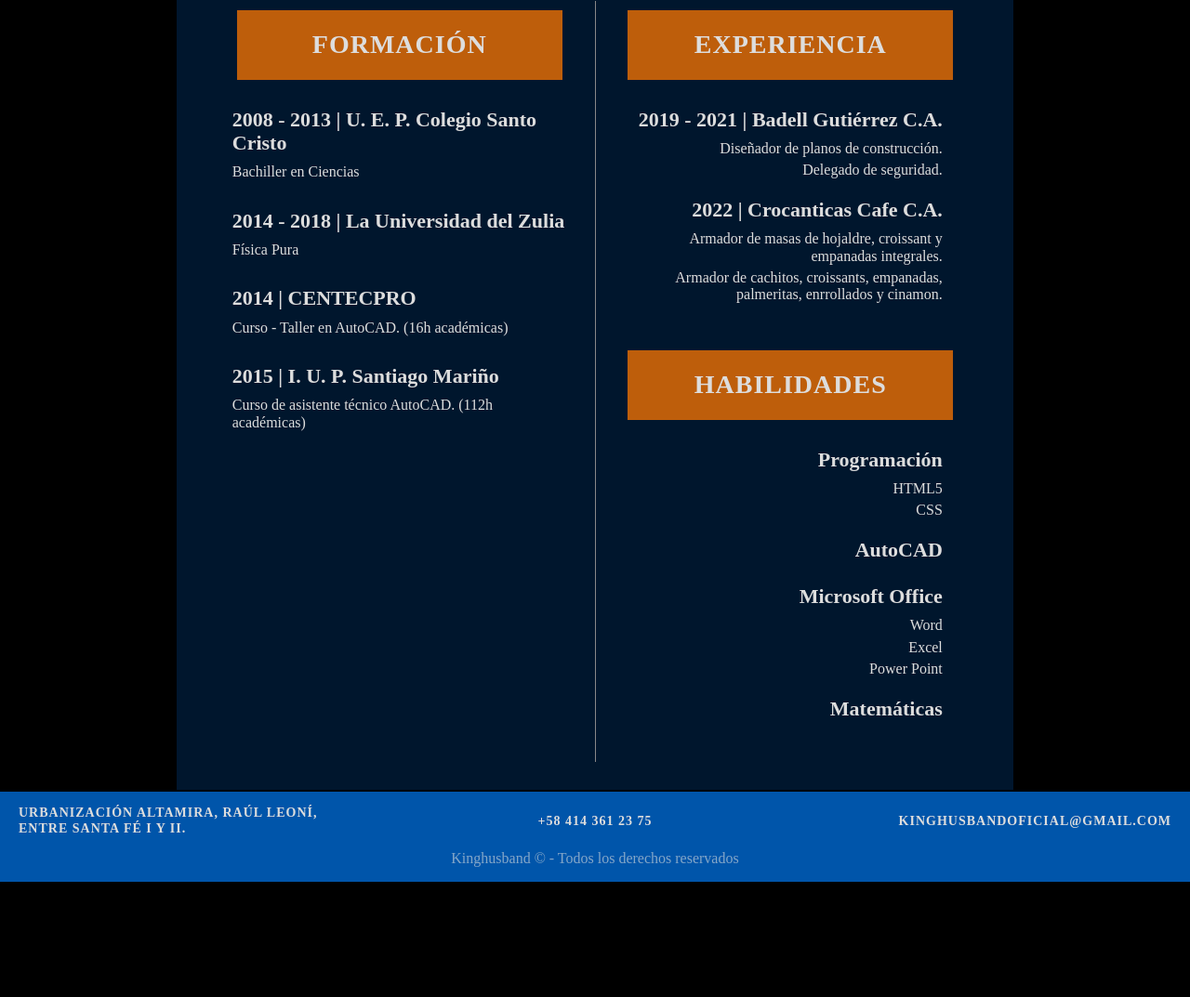
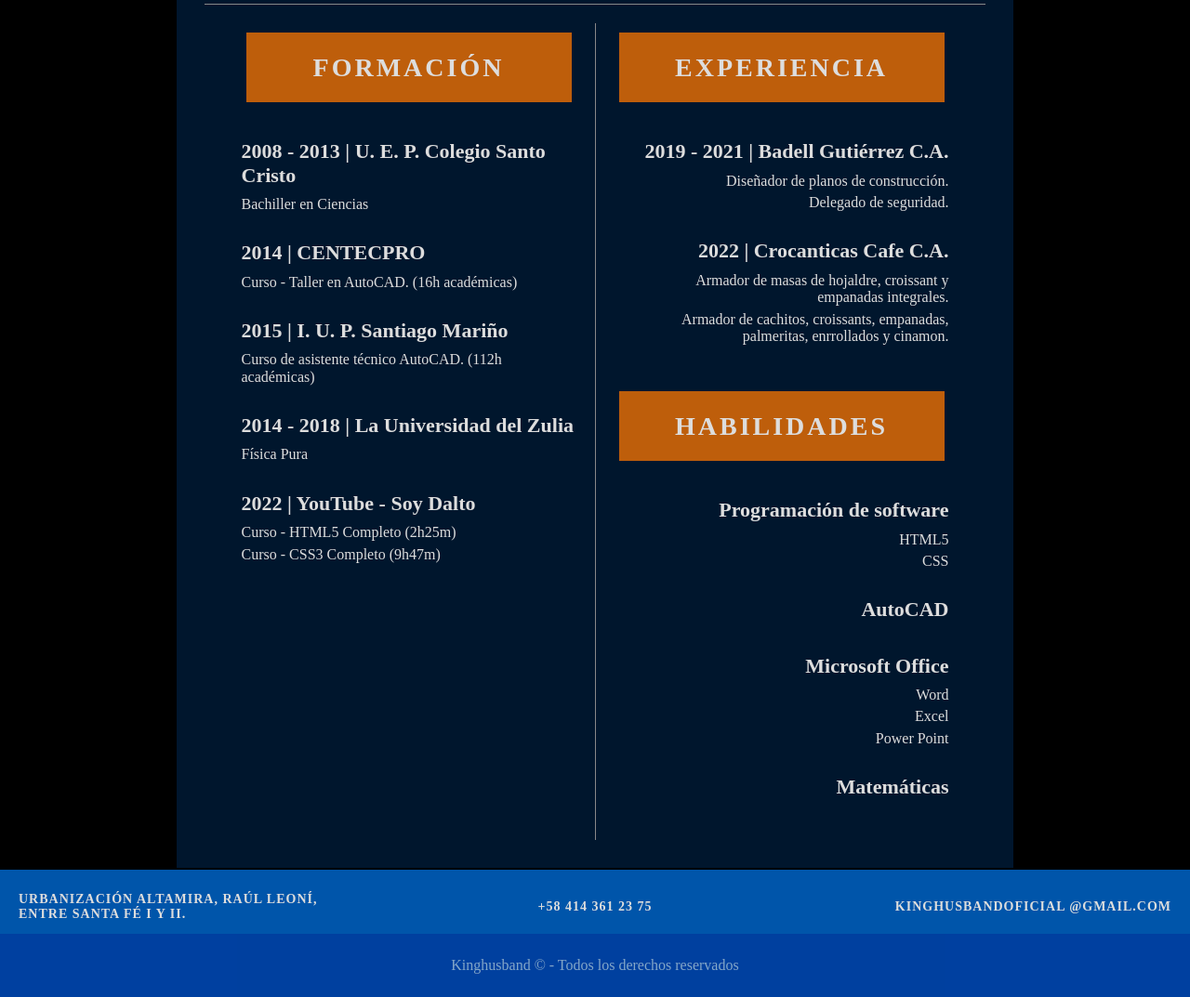
Before and after one commit to KingHusband/KingHusband.github.io, a plain HTML site: page index.html in a window 1280 px wide. Shown: the part 421-1494 px from the top of the page at 93% size. Before the commit the page ends 1370 px from the top, so only its background shows below. Drawn offline with Linux system fonts and the light colour scheme.

Commit message:
Index and Style changes

```diff
--- a/index.html
+++ b/index.html
@@ -24,7 +24,7 @@
                         Daniel Ordóñez
                     </div>
                     <div class="profile__description">
-                        Diseñador Web en formación
+                        Diseñador Web autodidacta
                     </div>
                 </div>
             </div>
@@ -47,14 +47,6 @@
                         </div>
                         <div class="formationSection">
                             <div class="formationTitles">
-                                2014 - 2018 | La Universidad del Zulia
-                            </div>
-                            <div class="formationContents">
-                                Física Pura
-                            </div>
-                        </div>
-                        <div class="formationSection">
-                            <div class="formationTitles">
                                 2014 | CENTECPRO
                             </div>
                             <div class="formationContents">
@@ -67,6 +59,25 @@
                             </div>
                             <div class="formationContents">
                                 Curso de asistente técnico AutoCAD. (112h académicas)
+                            </div>
+                        </div>
+                        <div class="formationSection">
+                            <div class="formationTitles">
+                                2014 - 2018 | La Universidad del Zulia
+                            </div>
+                            <div class="formationContents">
+                                Física Pura
+                            </div>
+                        </div>
+                        <div class="formationSection">
+                            <div class="formationTitles">
+                                2022 | YouTube - Soy Dalto
+                            </div>
+                            <div class="formationContents">
+                                Curso - HTML5 Completo (2h25m)
+                            </div>
+                            <div class="formationContents">
+                                Curso - CSS3 Completo (9h47m)
                             </div>
                         </div>
                     </div>
@@ -113,7 +124,7 @@
                         <div class="skill">
                             <div class="skillSection">
                                 <div class="skillTitles">
-                                    Programación
+                                    Programación de software
                                 </div>
                                 <div class="skillContents">
                                     HTML5
@@ -160,7 +171,7 @@
             +58 414 361 23 75
         </div>
         <div class="footerEmail">
-            kinghusbandoficial@gmail.com
+            kinghusbandoficial @gmail.com
         </div>
         <div class="footerCopyright">
             Kinghusband © - Todos los derechos reservados
--- a/style.css
+++ b/style.css
@@ -1,10 +1,6 @@
 body {
     color: #ddd;
     background: #000;
-    height: 100vh;
-    display: flex;
-    flex-direction: column;
-    height: 100%;
 }
 
 .header {
@@ -16,9 +12,9 @@ body {
 
 .headerName {
     text-transform: uppercase;
-    font-size: 12px;
+    font-size: 16px;
     font-weight: bold;
-    letter-spacing: 1px;
+    letter-spacing: 15px;
 }
 
 .cv-container {
@@ -30,8 +26,8 @@ body {
 .cv  {
     display: flex;
     flex-direction: column;
+    background-color: #05a4;
     align-items: center;
-    background-color: #05a4;
 }
 
 .profile-container {
@@ -39,8 +35,8 @@ body {
     grid-template-columns: repeat(2, 1fr);
     justify-content: center;
     align-items: center;
-    width: 900px;
     padding: 30px 0 0 0;
+    margin: 0 50px 0 100px;
     background-color: transparent;
 }
 
@@ -51,7 +47,7 @@ body {
 .profile__img {
     width: 200px;
     height: 236px;
-    margin: 30px 50px 30px 100px;
+    margin: 30px 50px 50px 0;
     background-color: #000;
     background-image: url(Multimedia/Img/Foto_Curriculum-01.jpg);
     background-size: contain;
@@ -96,7 +92,6 @@ body {
     grid-template-columns: 1fr 1px 1fr;
     justify-content: center;
     justify-items: center;
-    width: 900px;
     padding: 20px 30px 30px;
     background-color: transparent;
 }
@@ -133,7 +128,7 @@ body {
     text-transform: uppercase;
     font-size: 28px;
     font-weight: bold;
-    letter-spacing: 1px;
+    letter-spacing: 3px;
 }
 
 .exp-title, .skill-title {
@@ -152,14 +147,14 @@ body {
 }
 
 .formationTitles, .expTitles, .skillTitles {
-    margin: 0 0 10px 0;
+    margin: 10px 0 10px 0;
     font-size: 22px;
     font-weight: bolder;
 }
 
 .formationContents {
     font-size: 16px;
-    margin: 0 0 15px 0;
+    margin: 0 0 5px 0;
     align-self: start;
 }
 
@@ -173,7 +168,7 @@ body {
     display: flex;
     flex-direction: column;
     align-items: center;
-    max-width: 400px;
+    min-width: 400px;
     padding: 10px 0 0 0;
 }
 
@@ -200,7 +195,6 @@ body {
     grid-template-rows: repeat(2, 1fr);
     align-items: center;
     background: #05a;
-    padding: 15px 20px;
     border-top: 2px solid #000;
 }
 
@@ -209,6 +203,7 @@ body {
     font-size: 14px;
     font-weight: bold;
     letter-spacing: 1px;
+    padding: 20px 0 10px 0;
 }
 
 .footerNumber {
@@ -217,17 +212,21 @@ body {
 
 .footerDirection {
     text-align: start;
+    padding-left: 20px;
 }
 
 .footerEmail {
     text-align: end;
+    padding-right: 20px;
 }
 
 .footerCopyright {
-    padding: 15px 0 0 0;
-    grid-column: 2 / 3;
+    padding: 25px 0;
+    grid-column: 1 / 4;
     text-align: center;
     opacity: 0.6;
+    align-self: flex-end;
+    background: #039;
 }
 
 @media screen and (max-width: 450px) {
@@ -247,6 +246,7 @@ body {
         grid-template-columns: 1fr;
         max-width: 450px;
         width: 100%;
+        margin: 0;
     }
 
     .profile__img-container {
@@ -306,6 +306,10 @@ body {
         max-width: 450px;
     }
 
+    .skillTitles:first-child, .expTitles:first-child {
+        text-align: right;
+    }
+
     .footer {
         max-width: 450px;
         display: grid;
@@ -324,8 +328,14 @@ body {
     }
 
     .footerCopyright {
-        padding: 15px 0;
+        padding: 20px 0;
         grid-column: auto;
         background: #039;
     }
 }
+
+@media screen and (max-width: 920px) and (min-width: 451px) {
+    .cv {
+        align-items: stretch;
+    }
+}
```
